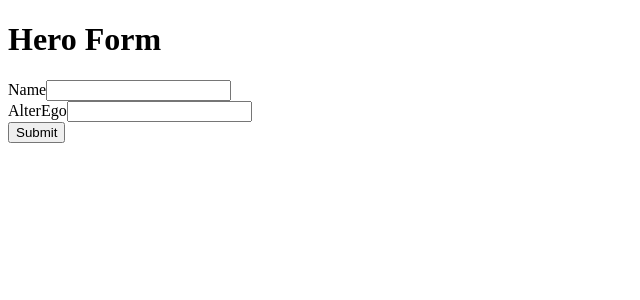
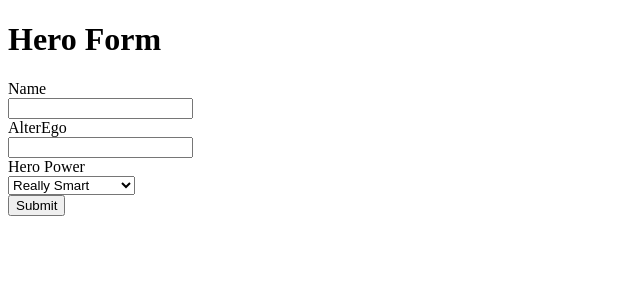
Before and after one commit to yoghourt66/angular_demo, an Angular app in the folder formBasis03/: page / in a window 1280 px wide. Shown: the top 300 px of the page, without its empty margins (0-640 px from the left). Built offline with nearby package versions, Linux system fonts and the light colour scheme.

Commit message:
perfect template

```diff
--- a/formBasis03/src/app/hero-form.component.html
+++ b/formBasis03/src/app/hero-form.component.html
@@ -3,12 +3,24 @@
     <form>
         <div class="form-group">
             <label for="name">Name</label>
+            <br/>
             <input type="text" class="form-control" id="name" required>
         </div>
 
+
         <div class="form-group">
             <label for="alterEgo">AlterEgo</label>
+            <br/>
             <input type="text" class="form-control" id="alterEgo">
+        </div>
+
+
+        <div class="form-group">
+            <label for="power">Hero Power</label>
+            <br/>
+            <select class="form-control" id="power" required>
+                <option *ngFor="let pow of powers" [value]="pow">{{pow}}</option>
+            </select>
         </div>
 
         <button type="submit" class="btn btn-success">Submit</button>
--- a/formBasis03/src/index.html
+++ b/formBasis03/src/index.html
@@ -7,6 +7,7 @@
 
   <meta name="viewport" content="width=device-width, initial-scale=1">
   <link rel="icon" type="image/x-icon" href="favicon.ico">
+
 </head>
 <body>
   <app-root></app-root>
```
